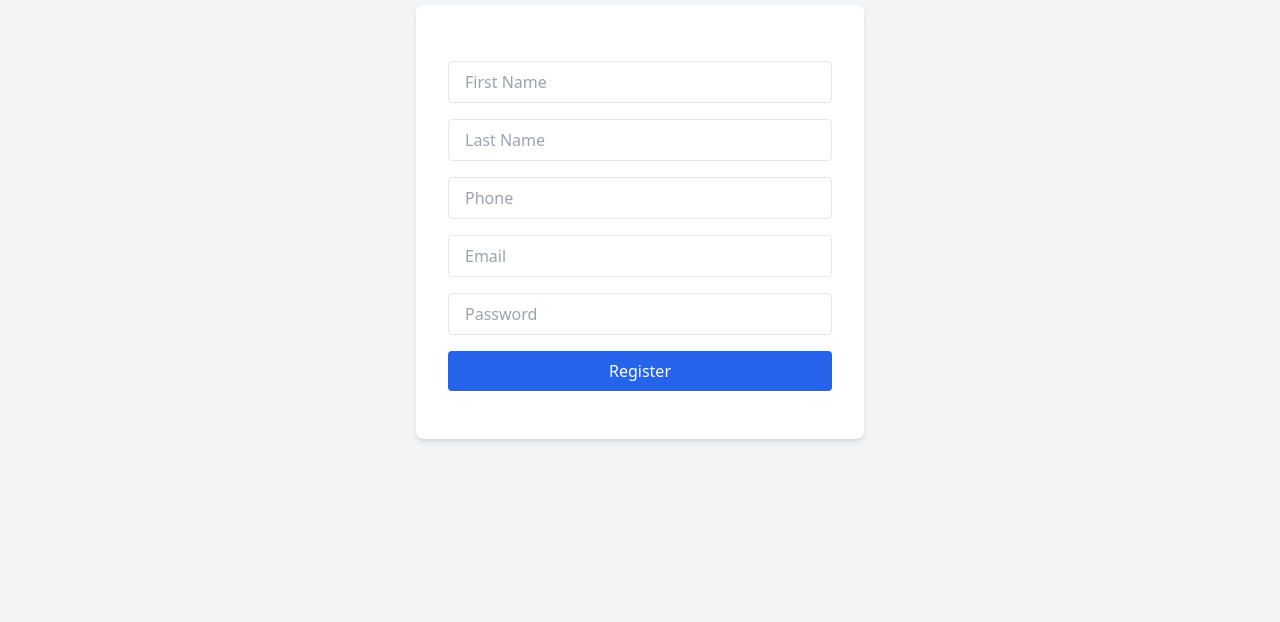
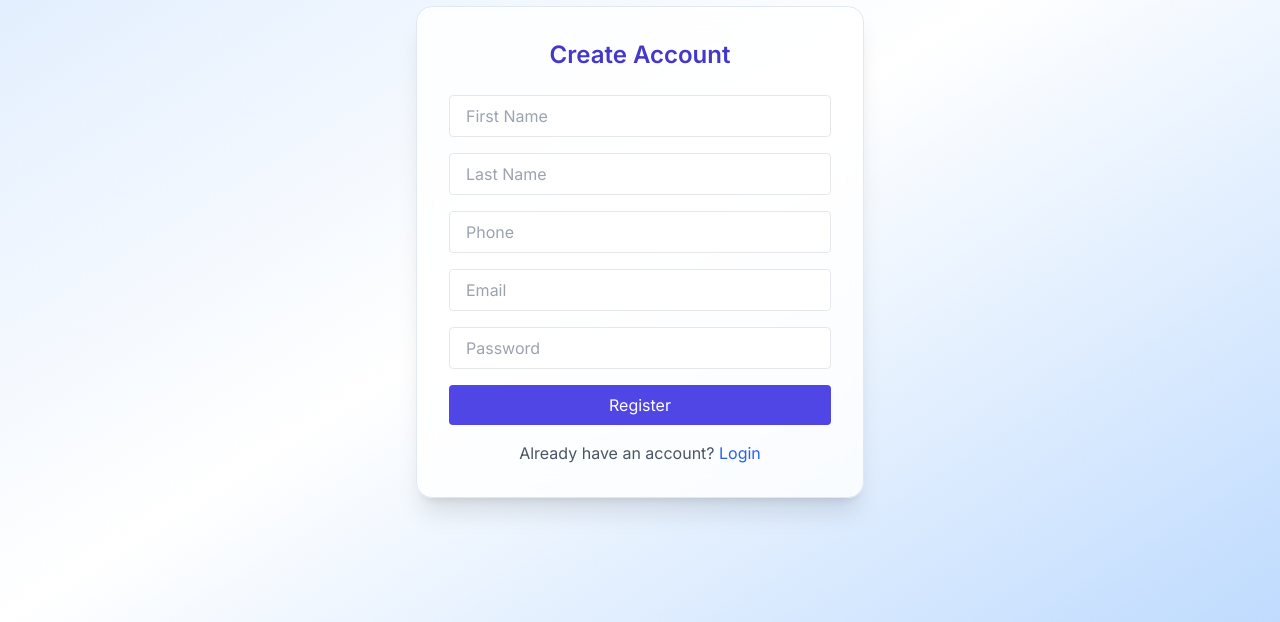
Before and after one commit to kanamu162A/SHATOVA, a website: page public/index.html in a window 1280 px wide. Shown: the part 178-800 px from the top of the page. Drawn offline with nearby package versions, Linux system fonts and the light colour scheme.

Commit message:
from manneeru

```diff
--- a/controller/admin.controller.js
+++ b/controller/admin.controller.js
@@ -35,7 +35,7 @@ export const CreateAdmin = async(req,res) =>{
                 success:false,
                 message:"Already has admin role...."
 
-            });
+            })
         };
 
         const hashedPassword = await bcrypt.hash(pin_code, 10)
--- a/public/index.html
+++ b/public/index.html
@@ -5,20 +5,37 @@
   <meta name="viewport" content="width=device-width, initial-scale=1.0" />
   <title>Register | Shatova</title>
   <script src="https://cdn.tailwindcss.com"></script>
+  <link href="https://fonts.googleapis.com/css2?family=Playfair+Display:wght@600&family=Inter:wght@400;600&display=swap" rel="stylesheet">
+  <style>
+    body {
+      font-family: 'Inter', sans-serif;
+    }
+    h1, .brand {
+      font-family: 'Playfair Display', serif;
+    }
+  </style>
 </head>
-<body class="bg-gray-100 flex items-center justify-center min-h-screen">
+<body class="bg-gradient-to-br from-blue-100 via-white to-blue-200 text-gray-800 min-h-screen relative overflow-x-hidden">
 
-  <div class="bg-white p-8 rounded-lg shadow-md w-full max-w-md">
-    <h2 class="text-1xl font-bold text-blue-700 text-center mb-6"></h2>
-    <form id="registerForm" class="space-y-4">
-      <input id="first_name" type="text" placeholder="First Name" class="w-full border px-4 py-2 rounded" required />
-      <input id="last_name" type="text" placeholder="Last Name" class="w-full border px-4 py-2 rounded" required />
-      <input id="phone" type="tel" placeholder="Phone" class="w-full border px-4 py-2 rounded" required />
-      <input id="email" type="email" placeholder="Email" class="w-full border px-4 py-2 rounded" required />
-      <input id="password" type="password" placeholder="Password" class="w-full border px-4 py-2 rounded" required />
-      <button type="submit" class="w-full bg-blue-600 text-white py-2 rounded hover:bg-blue-700 transition">Register</button>
-    </form>
-    <p id="responseMsg" class="mt-4 text-center text-sm"></p>
+
+
+  <!-- Transparent Registration Form -->
+  <div class="relative z-10 flex flex-col items-center justify-center min-h-screen p-6">
+    <div class="text-3xl font-bold text-indigo-700 mb-6 brand">Shatova</div>
+    <div class="bg-white/80 backdrop-blur-md p-8 rounded-2xl shadow-xl w-full max-w-md border border-slate-200">
+      <h2 class="text-2xl font-bold text-indigo-700 text-center mb-6">Create Account</h2>
+      <form id="registerForm" class="space-y-4">
+        <input id="first_name" type="text" placeholder="First Name" class="w-full border px-4 py-2 rounded focus:ring-2 focus:ring-indigo-300" required />
+        <input id="last_name" type="text" placeholder="Last Name" class="w-full border px-4 py-2 rounded focus:ring-2 focus:ring-indigo-300" required />
+        <input id="phone" type="tel" placeholder="Phone" class="w-full border px-4 py-2 rounded focus:ring-2 focus:ring-indigo-300" required />
+        <input id="email" type="email" placeholder="Email" class="w-full border px-4 py-2 rounded focus:ring-2 focus:ring-indigo-300" required />
+        <input id="password" type="password" placeholder="Password" class="w-full border px-4 py-2 rounded focus:ring-2 focus:ring-indigo-300" required />
+        <button type="submit" class="w-full bg-indigo-600 text-white py-2 rounded hover:bg-indigo-700 transition">Register</button>
+      </form>
+      <p id="responseMsg" class="mt-4 text-center text-sm"></p>
+      <p class="mt-4 text-center text-gray-600">Already have an account? <a href="#" class="text-blue-600 hover:underline">Login</a></p>
+
+    </div>
   </div>
 
   <script>
@@ -46,12 +63,13 @@
         });
 
         const result = await res.json();
-        responseMsg.textContent = result.message;
-        responseMsg.className = result.success
-          ? "text-green-600 mt-4 text-center"
-          : "text-red-600 mt-4 text-center";
-
-        if (result.success) form.reset();
+        if (result.success) {
+          form.reset();
+          responseMsg.innerHTML = `<span class="text-green-600">${result.message}</span><br/><a href="/login.html" class="text-indigo-700 font-semibold underline mt-2 inline-block">Go to Login</a>`;
+        } else {
+          responseMsg.textContent = result.message;
+          responseMsg.className = "text-red-600 mt-4 text-center";
+        }
       } catch (error) {
         responseMsg.textContent = "Something went wrong. Please try again.";
         responseMsg.className = "text-red-600 mt-4 text-center";
```
